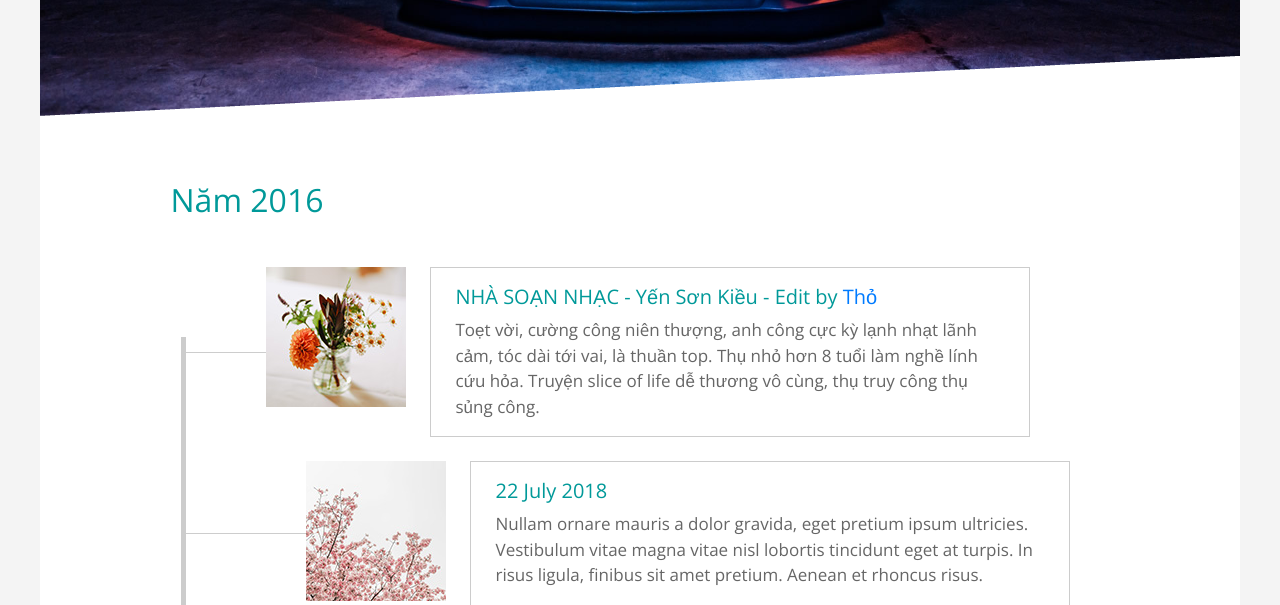
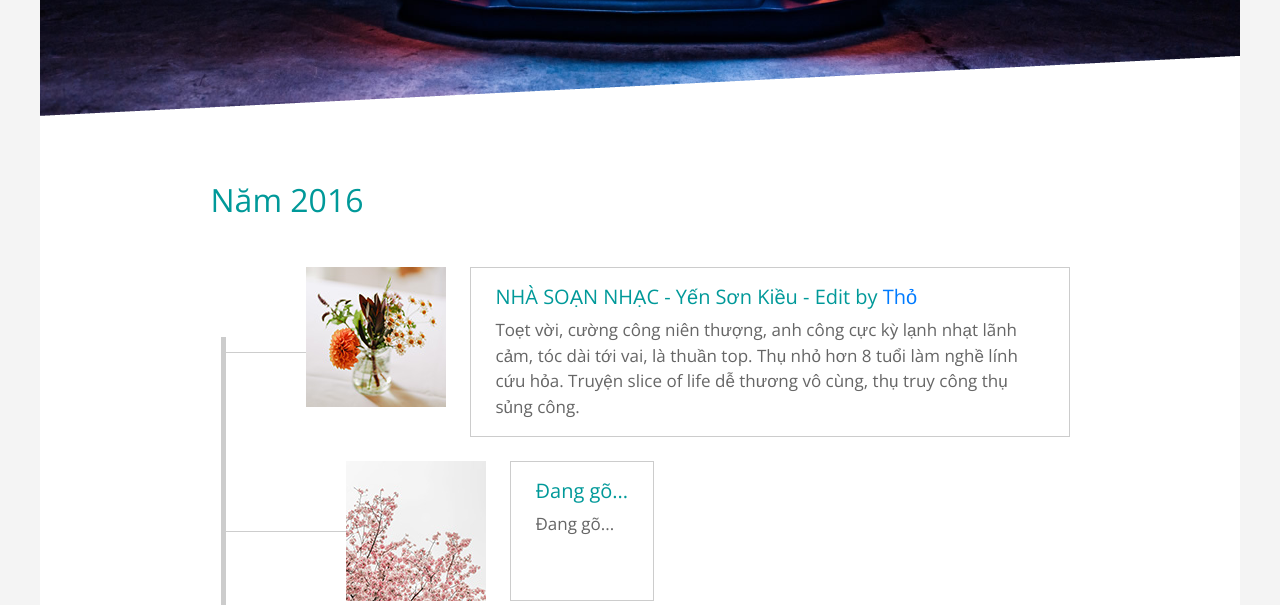
Before and after one commit to PhamNhaDoan/phamnhadoan.github.io, a Jekyll site: the page truyendadoc/index.html, which Jekyll copies as it is, in a window 1280 px wide and 1400 px high, scrolled down 384 px, cut to the strip 0-605 px from the top of the window. Built offline with Jekyll 4.4.1, drawn with Linux system fonts in a browser that asks for light colours; some of the changed text lies outside the part shown.

Commit message:
Fix HTML formatting and update content

```diff
--- a/truyendadoc/index.html
+++ b/truyendadoc/index.html
@@ -71,9 +71,8 @@
                   <img class="tm-media-img tm-media-img-ml-2" src="img/img-140-02.jpg" alt="Image 2">
                 </div>
                 <div class="media-body tm-media-body tm-media-body-ml-2">
-                  <h5 class="mt-0 tm-text-green">22 July 2018</h5>
-                  Nullam ornare mauris a dolor gravida, eget pretium ipsum ultricies. Vestibulum vitae magna vitae nisl lobortis tincidunt
-                  eget at turpis. In risus ligula, finibus sit amet pretium. Aenean et rhoncus risus.
+                  <h5 class="mt-0 tm-text-green">Đang gõ...</h5>
+                  Đang gõ...
                 </div>
               </div>
             </div>
@@ -83,9 +82,8 @@
                   <img class="tm-media-img tm-media-img-ml-1" src="img/img-140-03.jpg" alt="Image 3">
                 </div>
                 <div class="media-body tm-media-body tm-media-body-ml-1">
-                  <h5 class="mt-0 tm-text-red">16 June 2018 (Monday)</h5>
-                  Praesent at felis sit amet ipsum pharetra dictum. Nulla sit amet viverra ipsum, at porta nunc. Morbi congue mi ut leo consectetur
-                  sollicitudin.
+                  <h5 class="mt-0 tm-text-red">Đang gõ...</h5>
+               Đang gõ...
                 </div>
               </div>
             </div>
@@ -95,9 +93,8 @@
                   <img class="tm-media-img tm-media-img-ml-2" src="img/img-140-04.jpg" alt="Image 4">
                 </div>
                 <div class="media-body tm-media-body tm-media-body-ml-2">
-                  <h5 class="mt-0 tm-text-red">9 May 2018</h5>
-                  Lorem ipsum dolor sit amet, consectetur adipiscing elit. Praesent ligula elit, rhoncus convallis erat nec, venenatis ultrices
-                  ec. Praesent suscipit, orci vitae pulvinar pharetra, leo mauris feugiat tellus.
+                  <h5 class="mt-0 tm-text-red">Đang gõ...</h5>
+                  Đang gõ...
                 </div>
               </div>
             </div>
@@ -107,8 +104,8 @@
                   <img class="tm-media-img tm-media-img-ml-3" src="img/img-140-05.jpg" alt="Image 5">
                 </div>
                 <div class="media-body tm-media-body tm-media-body-ml-3">
-                  <h5 class="mt-0 tm-text-red">27 April 2018</h5>
-                  Cras eget neque sit amet lorem efficitur posuere a quis ex. Nullam ornare mauris a dolor gravida, eget pretium ipsum ultricies.
+                  <h5 class="mt-0 tm-text-red">Đang gõ...</h5>
+                  Đang gõ...
                 </div>
               </div>
             </div>
@@ -118,8 +115,8 @@
                   <img class="tm-media-img tm-media-img-ml-1" src="img/img-140-01.jpg" alt="Image 1">
                 </div>
                 <div class="media-body tm-media-body tm-media-body-ml-1">
-                  <h5 class="mt-0 tm-text-green">NHÀ SOẠN NHẠC - Yến Sơn Kiều - Edit by <a href="https://https://www.facebook.com/mintybunny">Thỏ</a></h5>
-                 Toẹt vời, cường công niên thượng, anh công cực kỳ lạnh nhạt lãnh cảm, tóc dài tới vai, là thuần top. Thụ nhỏ hơn 8 tuổi làm nghề lính cứu hỏa. Truyện slice of life dễ thương vô cùng, thụ truy công thụ sủng công.</div>
+                  <h5 class="mt-0 tm-text-green">Đang gõ...</a></h5>
+                 Đang gõ...</div>
               </div>
           </div>
         </div>
```
